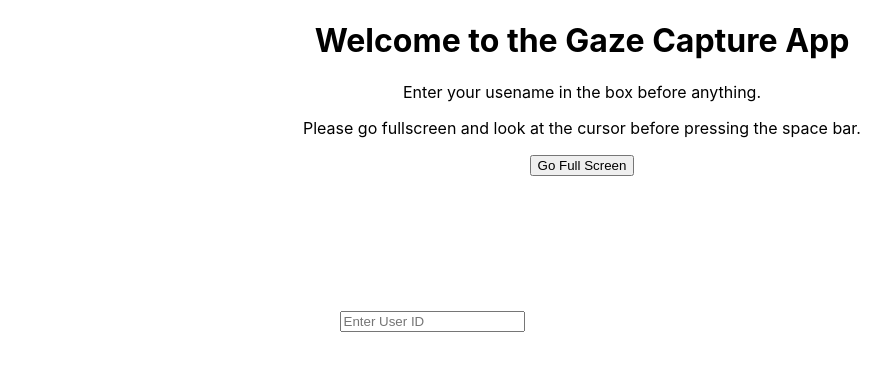
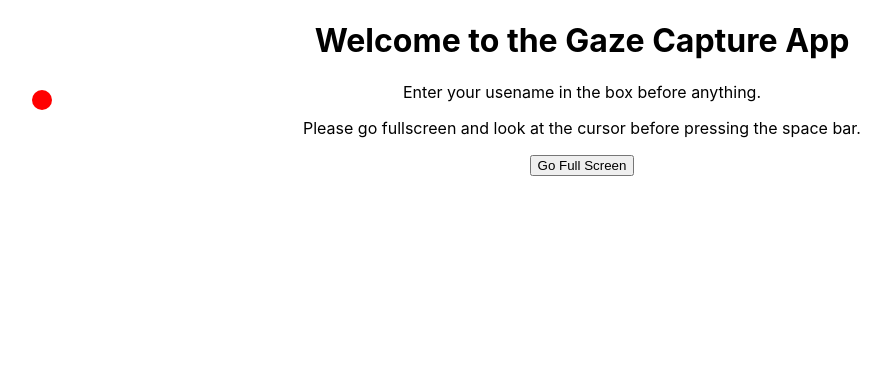
Before and after one commit to Willmp4/eye_gaze_data_collection, a React (Create React App) app in the folder frontend/: page / in a window 1280 px wide. Shown: the top 370 px of the page, without its empty margins (58-949 px from the left). Built offline with nearby package versions, Linux system fonts and the light colour scheme; no server answers.

Commit message:
Got the Calibration process drawing/ no saving yet
correctly tranistions into next phase

```diff
--- a/frontend/src/App.js
+++ b/frontend/src/App.js
@@ -1,14 +1,18 @@
 import React, { useState } from "react";
 import "./App.css";
-import CameraComponent from "./useCamera"; // Make sure the path is correct
+import CameraComponent from "./CnnDataCollectionComponent"; // Make sure the path is correct
 import { Button } from "react-bootstrap";
-import useCalibration from "./useCalibration";
+import CalibrationComponent from "./CalibrationComponent";
 
 function App() {
   const [isFullScreen, setIsFullScreen] = useState(false);
+  const [isCalibrationComplete, setIsCalibrationComplete] = useState(false);
+
+  const handleCalibrationComplete = () => {
+    setIsCalibrationComplete(true);
+  };
 
   const handleFullScreen = () => {
-    // Implement full-screen toggle logic
     if (!isFullScreen) {
       document.documentElement.requestFullscreen();
     } else {
@@ -23,8 +27,7 @@ function App() {
       <p>Enter your usename in the box before anything.</p>
       <p>Please go fullscreen and look at the cursor before pressing the space bar.</p>
       <Button onClick={handleFullScreen}>{isFullScreen ? "Exit Full Screen" : "Go Full Screen"}</Button>
-      <useCalibration />
-      <CameraComponent />
+      {!isCalibrationComplete ? <CalibrationComponent onCalibrationComplete={handleCalibrationComplete} /> : <CameraComponent />}
     </div>
   );
 }
--- /dev/null
+++ b/frontend/src/CalibrationComponent.css
@@ -0,0 +1,14 @@
+.calibration-container {
+    position: relative;
+    width: 100%; /* or the desired width */
+    height: 500px; /* or the desired height */
+  }
+
+  .calibration-point {
+    position: absolute;
+    width: 20px;
+    height: 20px;
+    background-color: red;
+    border-radius: 50%;
+    transform: translate(-50%, -50%);
+  }
--- a/frontend/src/useCalibration.js
+++ b/frontend/src/CalibrationComponent.js
@@ -1,12 +1,15 @@
 import React, { useEffect, useRef, useState } from "react";
+import "./CalibrationComponent.css";
 
-function useCalibration({ onCalibrationComplete }) {
+function CalibrationComponent({ onCalibrationComplete }) {
   const videoRef = useRef(null);
   const [calibrationPoints, setCalibrationPoints] = useState([]);
   const [currentPoint, setCurrentPoint] = useState(0);
 
   useEffect(() => {
-    setCalibrationPoints(generateCalibrationPoints());
+    const updatedCalibrationPoints = generateCalibrationPoints();
+    setCalibrationPoints(updatedCalibrationPoints);
+    console.log("Calibration Points: ", updatedCalibrationPoints);
   }, []);
 
   useEffect(() => {
@@ -26,7 +29,8 @@ function useCalibration({ onCalibrationComplete }) {
   };
 
   const handleSpaceBar = async () => {
-    if (currentPoint < calibrationPoints.length) {
+    if (currentPoint < calibrationPoints.length - 1) {
+      console.log("Current Point: ", currentPoint);
       const point = calibrationPoints[currentPoint];
       //   await caputreAndSendImage(point);
       setCurrentPoint(currentPoint + 1);
@@ -36,18 +40,20 @@ function useCalibration({ onCalibrationComplete }) {
   };
 
   useEffect(() => {
-    window.addEventListener("keydown", (event) => {
+    const keyDownHandler = (event) => {
       if (event.keyCode === 32) {
         handleSpaceBar();
       }
-    });
+    };
+
+    window.addEventListener("keydown", keyDownHandler);
     return () => {
-      window.removeEventListener("keydown", () => {});
+      window.removeEventListener("keydown", keyDownHandler);
     };
   }, [currentPoint, calibrationPoints]);
 
   return (
-    <div className=";claibration-containter">
+    <div className="calibration-containter">
       <video ref={videoRef} className="video-feed" />
       {calibrationPoints.length > 0 && (
         <div
@@ -62,4 +68,4 @@ function useCalibration({ onCalibrationComplete }) {
   );
 }
 
-export default useCalibration;
+export default CalibrationComponent;
```
Also changed, not shown: frontend/src/CnnDataCollectionComponent.js (renamed from frontend/src/useCamera.js).
